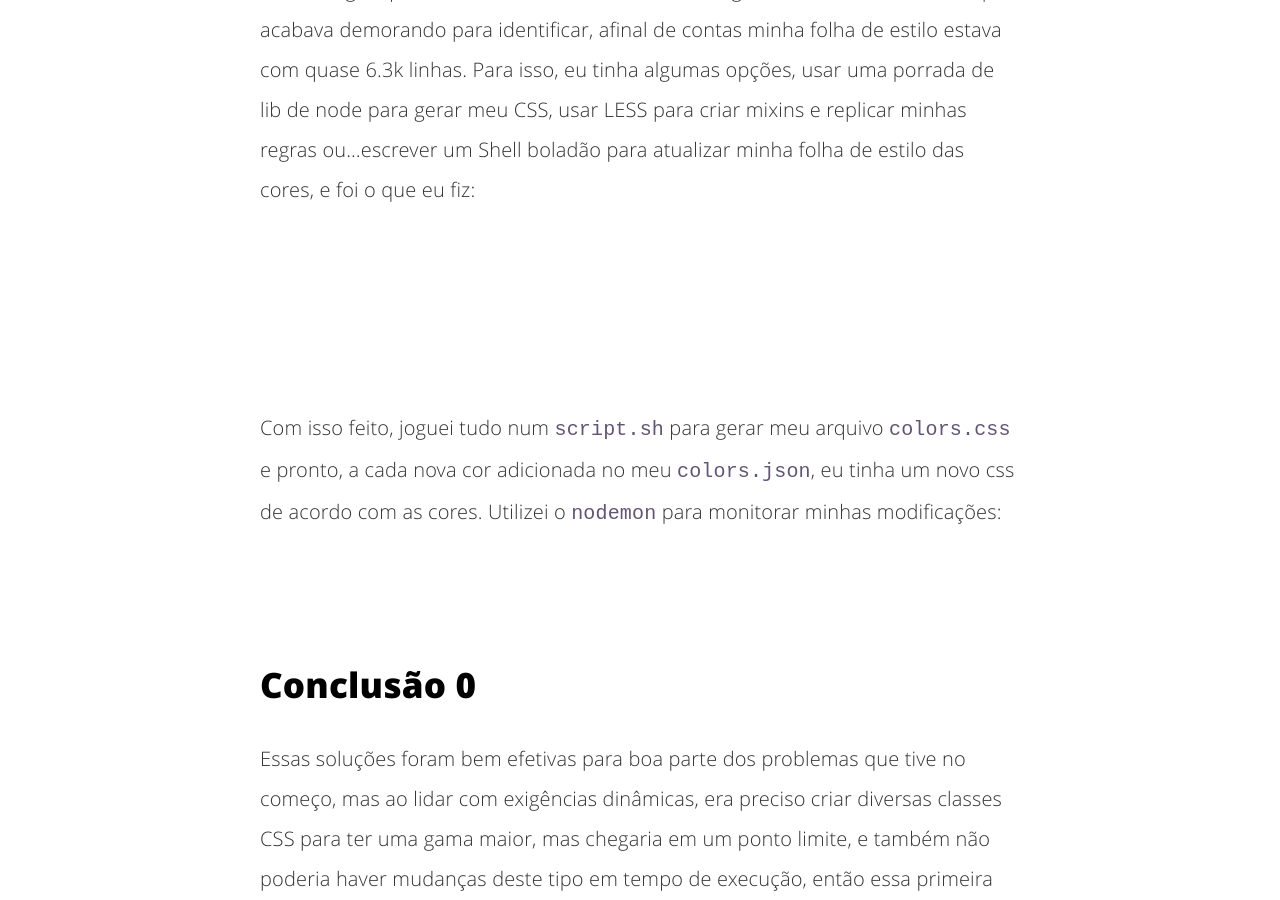
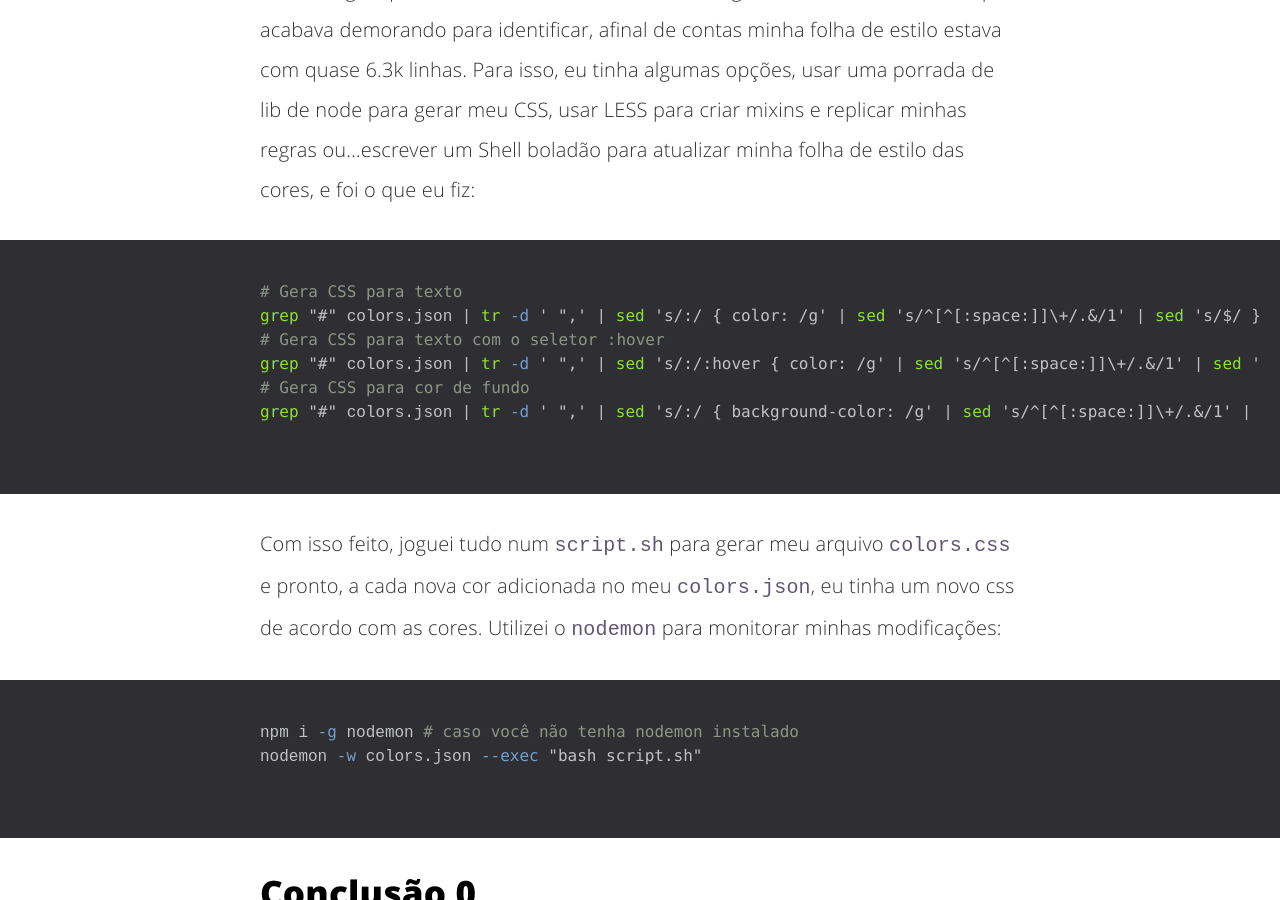
Before and after one commit to g4rcez/g4rcez.github.io, a Jekyll site: the page built from _posts/2019-04-14-criando-uma-biblioteca-js.md, in a window 1280 px wide and 900 px high, scrolled down 4223 px. Built offline with Jekyll 4.4.1, drawn with Linux system fonts in a browser that asks for light colours; comment, search, counter and statistics services are not loaded.

Commit message:
Change theme to bash from shellscript

````diff
--- a/_posts/2019-04-14-criando-uma-biblioteca-js.md
+++ b/_posts/2019-04-14-criando-uma-biblioteca-js.md
@@ -95,7 +95,7 @@ export default function HexExpand(hex: string) {
 
 Ainda que com a solução apresentada no problema 0, eu tive que copiar e colar muitas regras para diferentes cores, e isso as vezes gerava uma série de erros que acabava demorando para identificar, afinal de contas minha folha de estilo estava com quase 6.3k linhas. Para isso, eu tinha algumas opções, usar uma porrada de lib de node para gerar meu CSS, usar LESS para criar mixins e replicar minhas regras ou...escrever um Shell boladão para atualizar minha folha de estilo das cores, e foi o que eu fiz:
 
-```shellscript
+```bash
 # Gera CSS para texto
 grep "#" colors.json | tr -d ' ",' | sed 's/:/ { color: /g' | sed 's/^[^[:space:]]\+/.&/1' | sed 's/$/ }/g'
 # Gera CSS para texto com o seletor :hover
@@ -107,7 +107,7 @@ grep "#" colors.json | tr -d ' ",' | sed 's/:/ { background-color: /g' | sed 's/
 Com isso feito, joguei tudo num `script.sh` para gerar meu arquivo `colors.css` e pronto, a cada nova cor adicionada no
 meu `colors.json`, eu tinha um novo css de acordo com as cores. Utilizei o `nodemon` para monitorar minhas modificações:
 
-```shellscript
+```bash
 npm i -g nodemon # caso você não tenha nodemon instalado
 nodemon -w colors.json --exec "bash script.sh"
 ```
````
